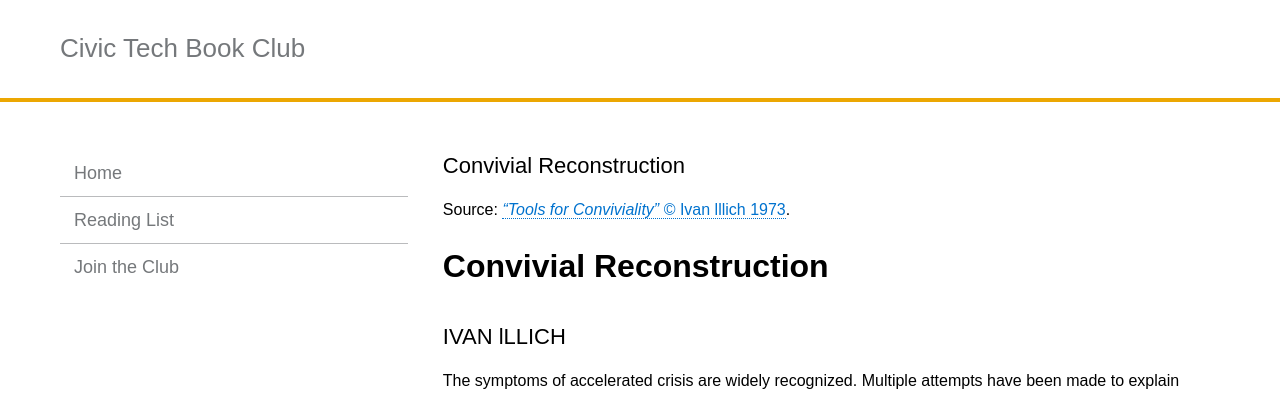
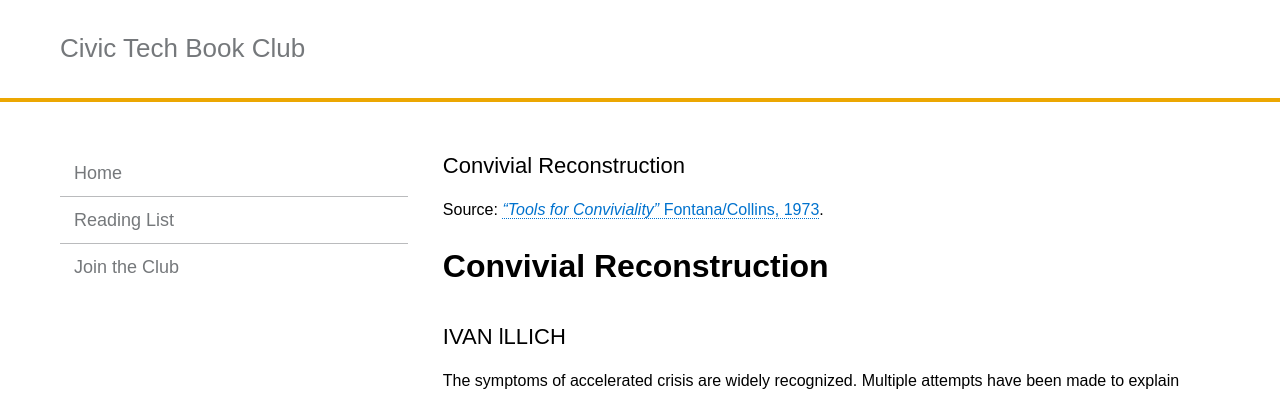
Before and after one commit to rebeccawilliams/bookclub, a Jekyll site: the page built from convivial-reconstruction.md, in a window 1280 px wide and 900 px high. Shown: the top 393 px of the window. Built offline with Jekyll 4.4.1, drawn with Linux system fonts in a browser that asks for light colours.

Commit message:
Update convivial-reconstruction.md

```diff
--- a/convivial-reconstruction.md
+++ b/convivial-reconstruction.md
@@ -3,7 +3,7 @@ layout: page
 title:  "Convivial Reconstruction"
 ---
 
-Source: [_"Tools for Conviviality"_ © Ivan lllich 1973](http://monoskop.org/images/7/71/Illich_Ivan_Tools_for_Conviviality.pdf).
+Source: [_"Tools for Conviviality"_ Fontana/Collins, 1973](http://monoskop.org/images/7/71/Illich_Ivan_Tools_for_Conviviality.pdf).
 
 # Convivial Reconstruction
 
```
